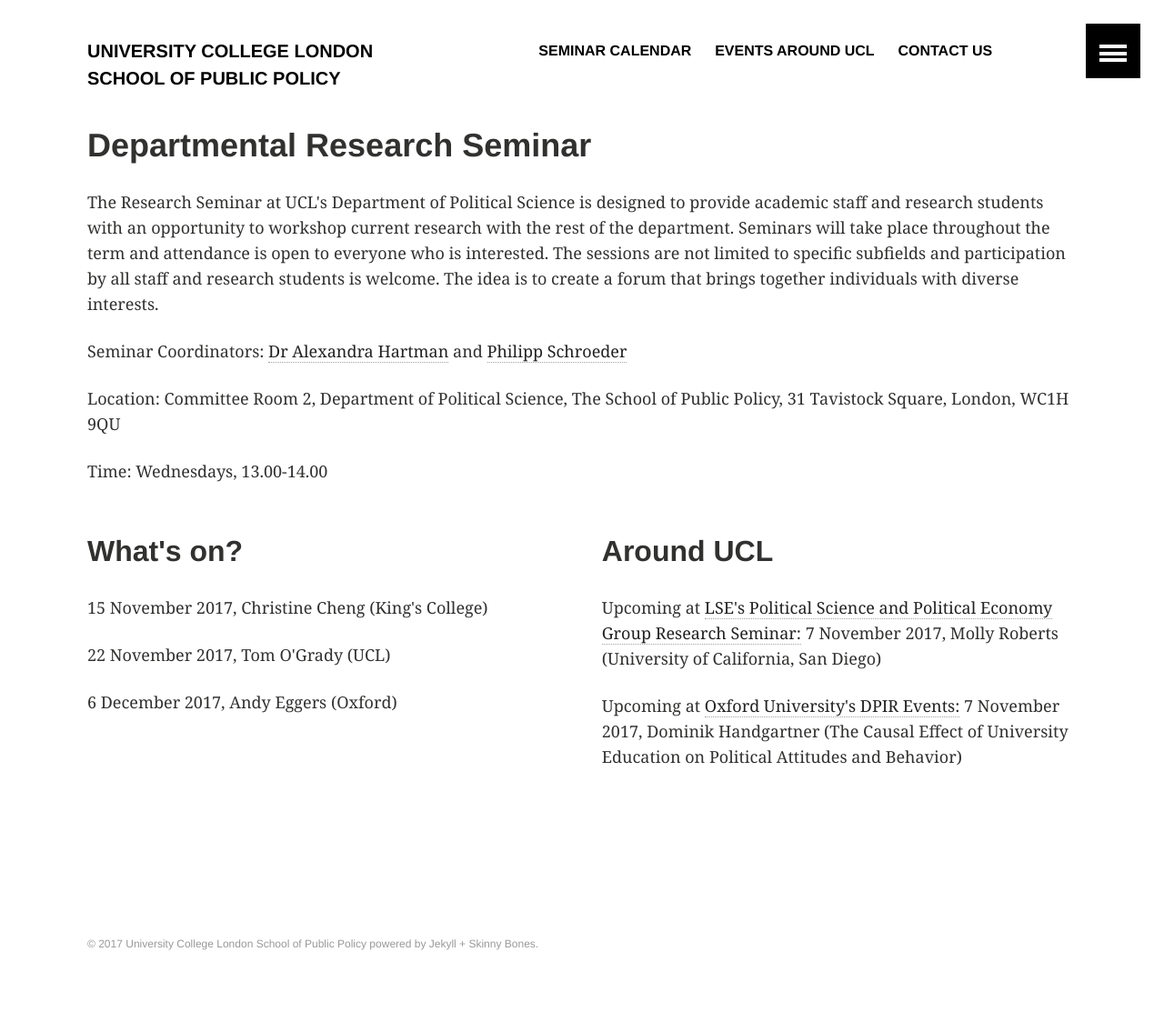
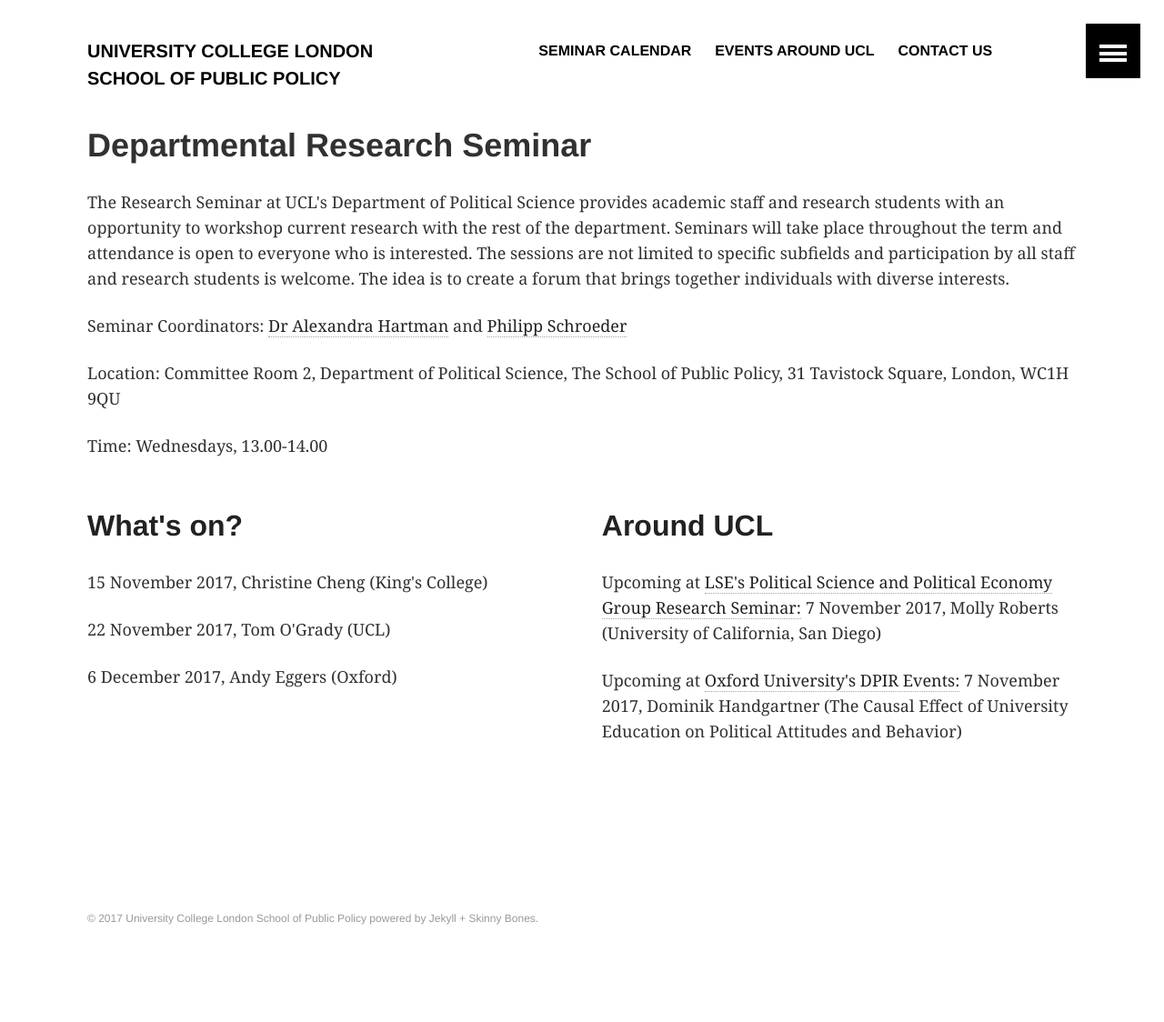
Before and after one commit to phischroeder/drs_page, a Jekyll site: the page built from index.html, in a window 1280 px wide. Shown: the whole page at 91% size. Built offline with Jekyll 4.4.1, drawn with Linux system fonts in a browser that asks for light colours; after the commit the page ends 1096 px from its top, so only the background shows below that.

Commit message:
Update index.html

```diff
--- a/index.html
+++ b/index.html
@@ -10,20 +10,20 @@
 {% endfor %}
 </div><!-- /.tiles -->
 
-<p>The Research Seminar at UCL's Department of Political Science is designed to provide academic staff and research students with an opportunity to workshop current research with the rest of the department. Seminars will take place throughout the term and attendance is open to everyone who is interested. The sessions are not limited to specific subfields and participation by all staff and research students is welcome. The idea is to create a forum that brings together individuals with diverse interests.</p>
+<p>The Research Seminar at UCL's Department of Political Science provides academic staff and research students with an opportunity to workshop current research with the rest of the department. Seminars will take place throughout the term and attendance is open to everyone who is interested. The sessions are not limited to specific subfields and participation by all staff and research students is welcome. The idea is to create a forum that brings together individuals with diverse interests.</p>
 <p>Seminar Coordinators: <a href="mailto:alexandra.hartman@ucl.ac.uk">Dr Alexandra Hartman</a> and <a href="mailto:philipp.schroeder.13@ucl.ac.uk">Philipp Schroeder</a></p>
 <p>Location: Committee Room 2, Department of Political Science, The School of Public Policy, 31 Tavistock Square, London, WC1H 9QU</p>
 <p>Time: Wednesdays, 13.00-14.00
 </br>
 
 <div style="float: left; width: 48%;">
-  <h2>What's on?</h2>
+  <h2><a href = "https://polscidrs.github.io/calendar/">What's on?</a></h2>
   <p>15 November 2017, Christine Cheng (King's College)</p>
   <p>22 November 2017, Tom O'Grady (UCL)</p>
   <p>6 December 2017, Andy Eggers (Oxford)
 </div>
 <div style="float: right; width: 48%;">
-  <h2>Around UCL</h2>
+  <h2><a href = "https://polscidrs.github.io/other/">Around UCL</a></h2>
   <p>Upcoming at <a href = "http://www.lse.ac.uk/government/research/resgroups/PSPE/ResearchSeminar.aspx" target = "_blank" >LSE's Political Science and Political Economy Group Research Seminar:</a> 7 November 2017, Molly Roberts (University of California, San Diego)</p>
   <p>Upcoming at <a href = "https://www.politics.ox.ac.uk/events.html" target = "_blank" >Oxford University's DPIR Events:</a> 7 November 2017, Dominik Handgartner (The Causal Effect of University Education on Political Attitudes and Behavior)</p>
 </div>
```
